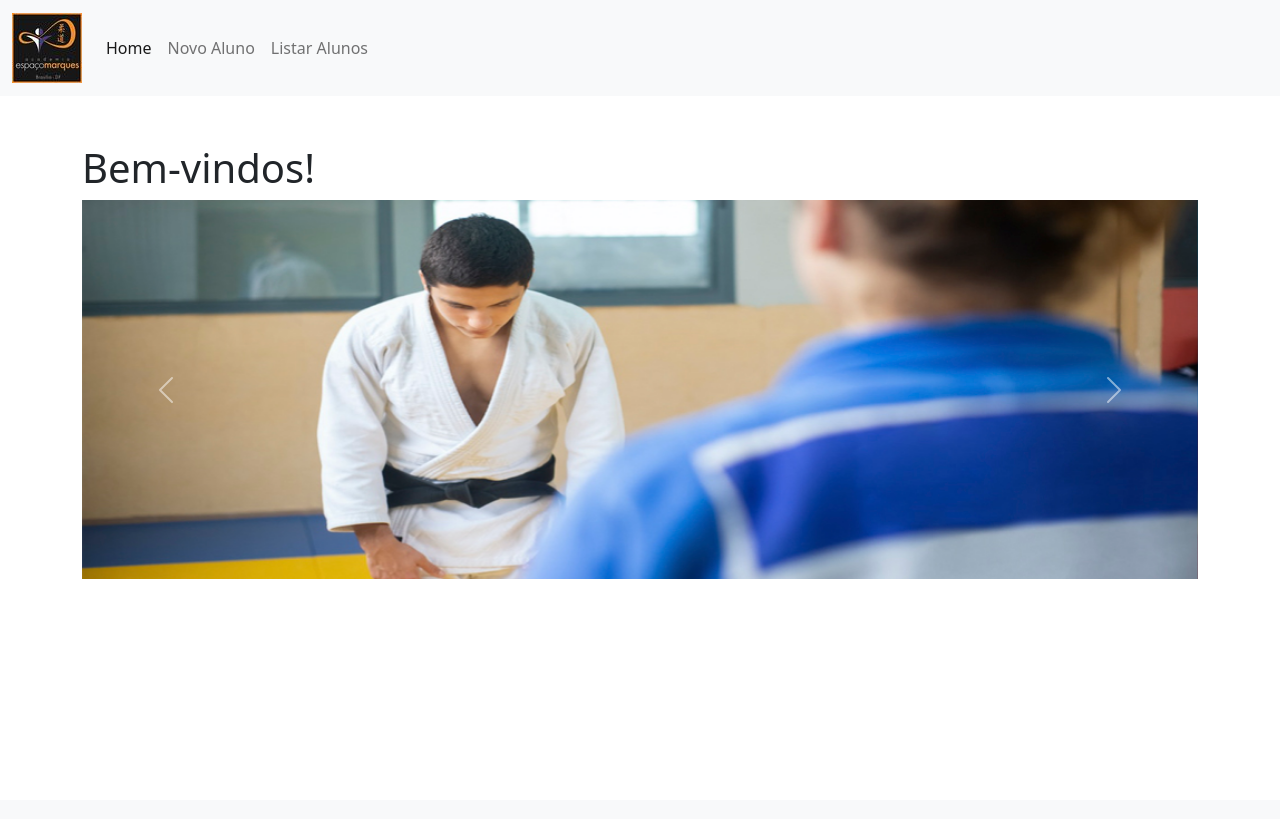
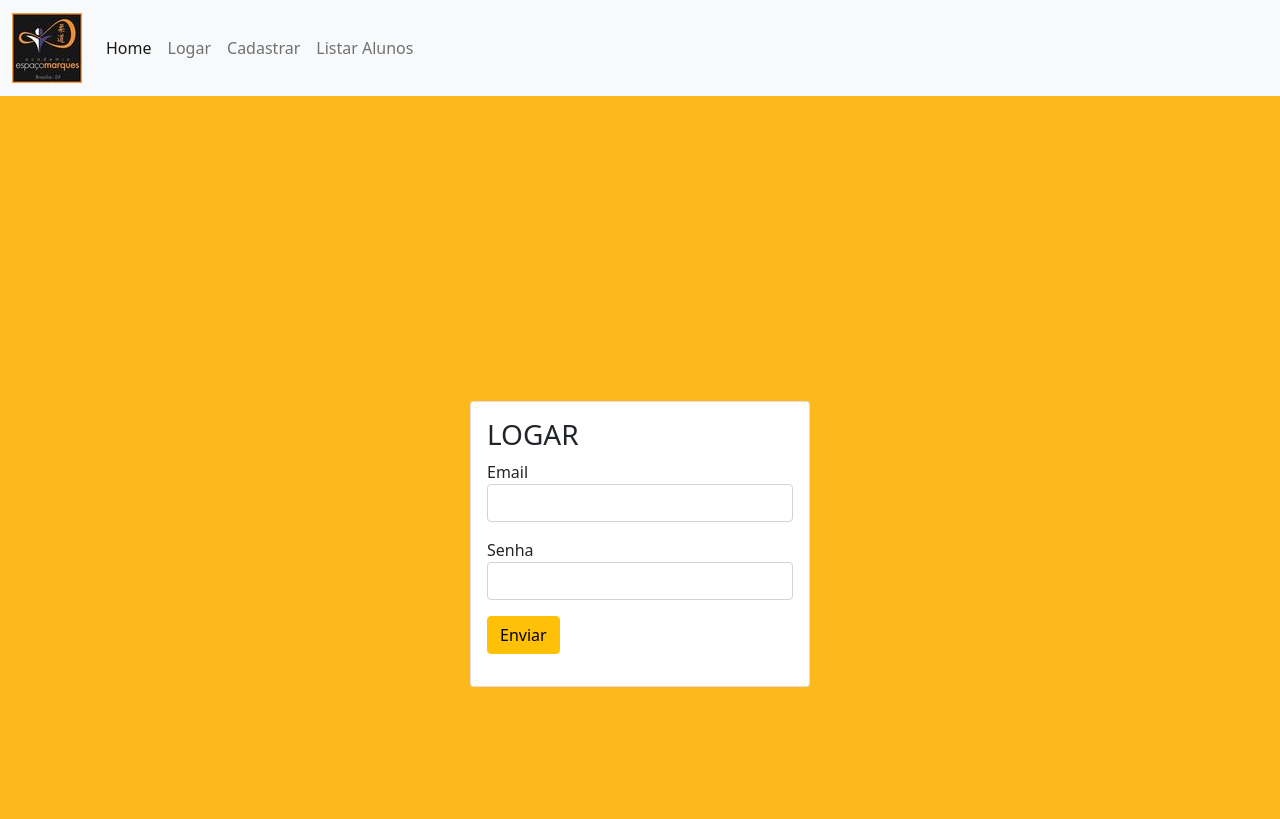
Before and after one commit to QuixaG/projeto_CRUD_Site, a PHP site: page /?page=logar in a window 1280 px wide. Shown: the top 819 px of the page. Before the commit the page ends 579 px from the top, so only its background shows below. Run offline with PHP 8.4, Linux system fonts and the light colour scheme; some libraries are stand-ins or nearby versions.

Commit message:
Update index.php

```diff
--- a/index.php
+++ b/index.php
@@ -6,7 +6,7 @@
     <link rel="shortcut icon" href="img/espaço marques.jpg" type="image/x-icon">
     <!-- Bootstrap CSS -->
     <link href="css/bootstrap.min.css" rel="stylesheet">
-    <link href="https://cdn.jsdelivr.net/npm/bootstrap@5.1.3/dist/css/bootstrap.min.css" rel="stylesheet" integrity="sha384-1BmE4kWBq78iYhFldvKuhfTAU6auU8tT94WrHftjDbrCEXSU1oBoqyl2QvZ6jIW3" crossorigin="anonymous">
+    <script src="https://cdn.jsdelivr.net/npm/bootstrap@5.2.3/dist/js/bootstrap.bundle.min.js"></script>
 
     <title>Espaço Marques</title>
   </head>
@@ -23,7 +23,10 @@
           <a class="nav-link active" aria-current="page" href="index.php">Home</a>
         </li>
         <li class="nav-item">
-          <a class="nav-link" href="?page=novo">Novo Aluno</a>
+          <a class="nav-link" href="?page=logar">Logar</a>
+        </li>
+        <li class="nav-item">
+          <a class="nav-link" href="?page=cadastro">Cadastrar</a>
         </li>
         <li class="nav-item">
           <a class="nav-link" href="?page=listar">Listar Alunos</a>
@@ -35,35 +38,40 @@
     <div class="container">
         <div class="row">
             <div class="col mt-5">
+
             <?php
+            if (isset($_COOKIE["mensagem"])) {
+              echo '<div class="alert alert-' . $_COOKIE["tipo_mensagem"] . ' alert-dismissible fade show" role="alert" id="mensagem-alerta">' . $_COOKIE["mensagem"] . '
+                    <button type="button" class="btn-close" data-bs-dismiss="alert" aria-label="Close"></button>
+                    </div>';
+              setcookie("mensagem", "", time() - 3600, "/");
+              setcookie("tipo_mensagem", "", time() - 3600, "/");
+          }
             include("config.php");
             switch (@$_REQUEST["page"]) {
-    case "novo":
-        include("novo-aluno.php");
+                case "logar":
+                    include("logar.php");
+                    break;
+                case "cadastro":
+                    include("cadastro.php");
                     break;
                 case "listar":
-        include("listar-aluno.php");
-        break;
-    case "salvar":
-        include("salvar-aluno.php");
-        break;
-    case "editar":
-        include("editar-aluno.php");
+                    include("listar-aluno2.php");
                     break;
                 default:
             echo '<h1>Bem-vindos!</h1>
                 <div id="carouselExampleFade" class="carousel slide carousel-fade" data-bs-ride="carousel">
                     <div class="carousel-inner">
                 <div class="carousel-item active">
-                    <img src="img/1.jpg" class="d-block w-100" alt="...">
+                    <img src="img/1.jpg" alt="...">
                   </div>
                   <div class="carousel-item">
-                    <img src="img/2.jpg" class="d-block w-100" alt="...">
+                    <img src="img/2.jpg" alt="...">
                   </div>
                   <div class="carousel-item">
-                    <img src="img/3.jpg" class="d-block w-100" alt="...">
+                    <img src="img/3.jpg" alt="...">
                   </div>
-                  <div class "carousel-item">
+                  <div class="carousel-item">
                     <img src="img/4.jpg" class="d-block w-100" alt="...">
                   </div>
                 </div>
@@ -76,17 +84,19 @@ switch (@$_REQUEST["page"]) {
                   <span class="visually-hidden">Next</span>
                 </button>
               </div>';
-        break;
+
+
+              include("listar_postagens.php");
+
 }
 ?>
-
         </div>
         </div>
       </div>
 
     </div>
 
-
+    <script src="js/funções.js"></script>
     <script src=js/bootstrap.bundle.min.js"></script>
     <script src="https://cdn.jsdelivr.net/npm/bootstrap@5.1.3/dist/js/bootstrap.bundle.min.js" integrity="sha384-ka7Sk0Gln4gmtz2MlQnikT1wXgYsOg+OMhuP+IlRH9sENBO0LRn5q+8nbTov4+1p" crossorigin="anonymous"></script>
 
```
Lines whose indentation alone changed are shown as unchanged.
